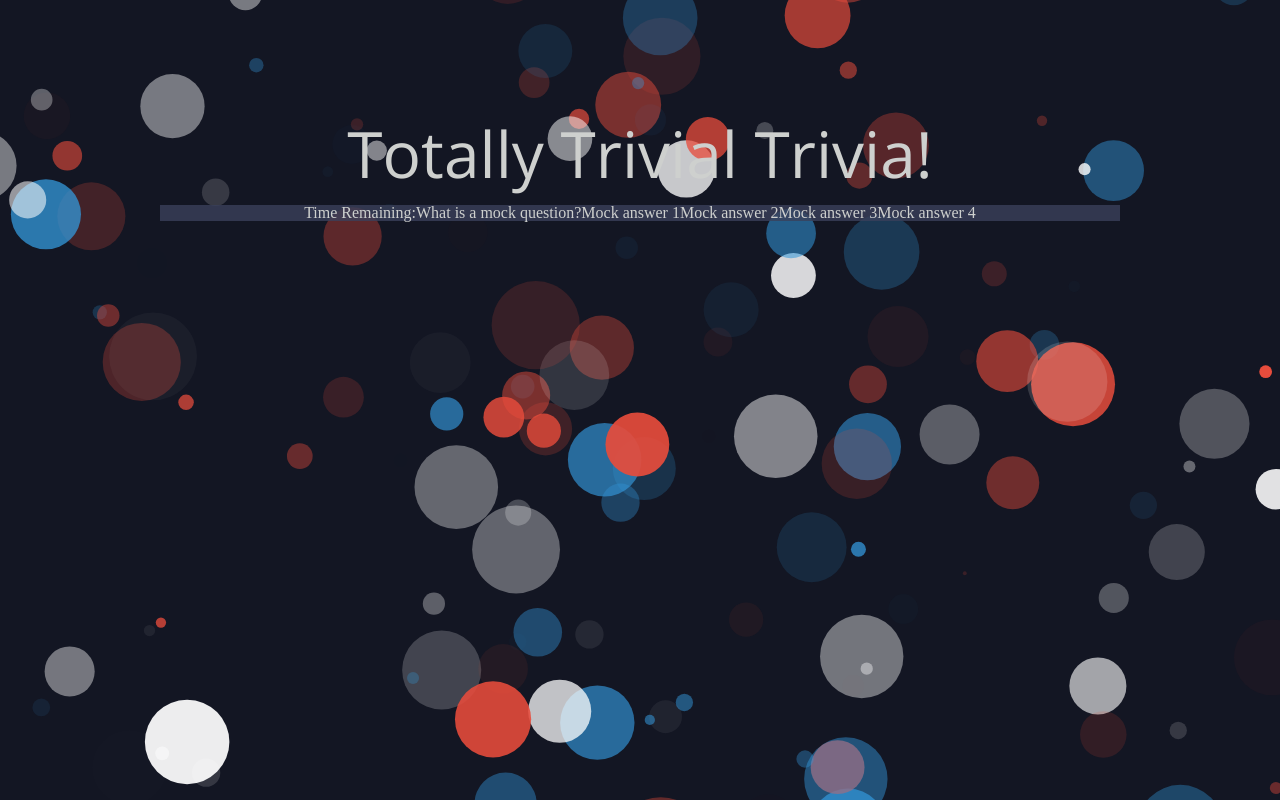
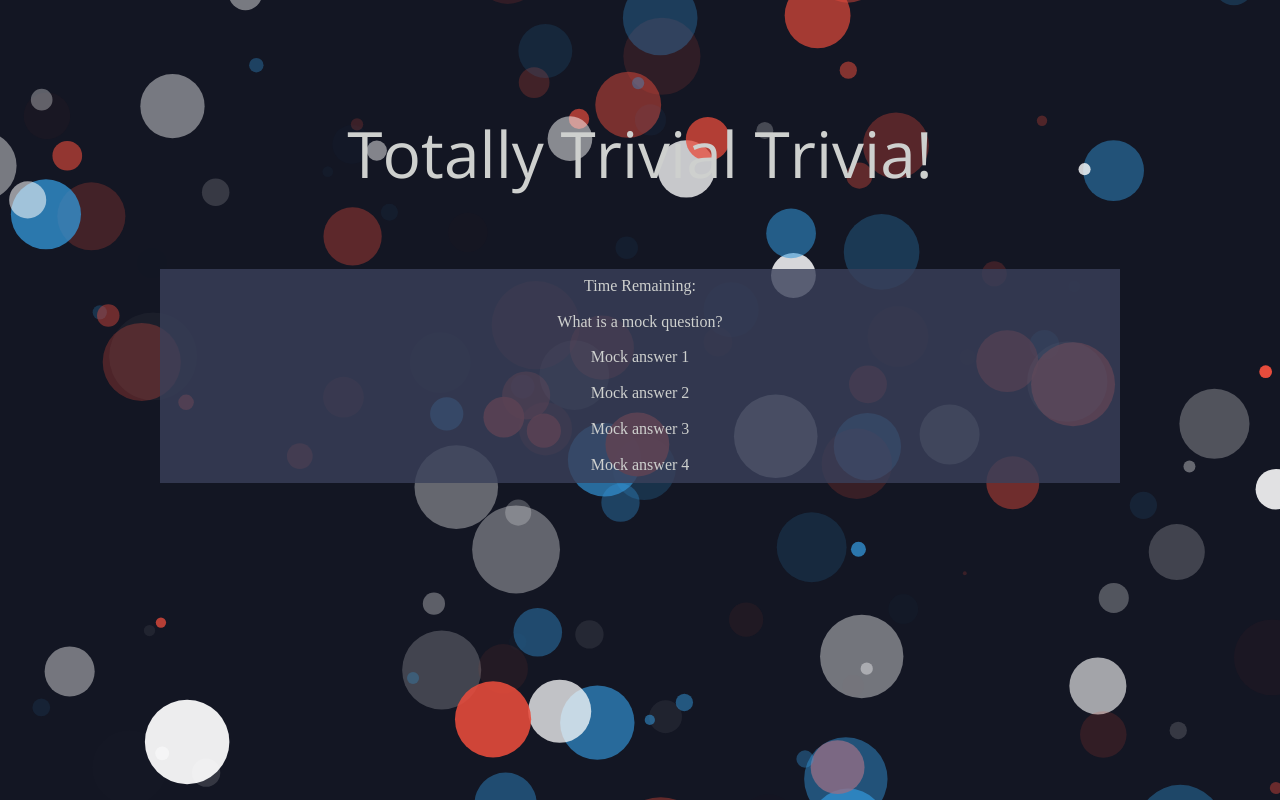
Before and after one commit to chris-aqui/TriviaGame, a website: page index.html in a window 1280 px wide. Both pictures are taken after a click on the button "Start". Drawn offline with nearby package versions, Linux system fonts and the light colour scheme.

Commit message:
game state with css and js added

```diff
--- a/assets/css/style.css
+++ b/assets/css/style.css
@@ -39,3 +39,33 @@ body {
   font-size: 18px;
   border-radius: 40px;
 }
+
+/*  */
+
+.set {
+  padding: 1%;
+  margin: auto;
+}
+
+/*  */
+
+.game-card {
+  margin: 5% auto;
+  /* height: ; */
+  padding: auto;
+  display: flex;
+  flex-direction: column;
+  align-items: center;
+  justify-content: center;
+}
+
+.setAns {
+  width: 100%;
+  text-align: center;
+  padding: 10px 5px;
+  margin: auto;
+}
+
+.setAns:hover {
+  border: 2px solid #ccc;
+}
--- a/assets/javascript/app.js
+++ b/assets/javascript/app.js
@@ -20,6 +20,7 @@ var incorrect = 0;
 
 $( document ).ready(function() {
   console.log( "ready!" );
+  $('#game').hide();
   $('#btnStart').on("click", function(){
     gameActive = true;
 
@@ -34,6 +35,7 @@ $( document ).ready(function() {
 //
 function start(){
  // will create the start buttong and do a condition go to to other function if pressed
+ $('#game').show();
  console.log('game started');
  $('#start-button').remove();
 genQuestion();
--- a/index.html
+++ b/index.html
@@ -37,7 +37,7 @@
   </div>
   <!--  -->
   <!-- my timer -->
-  <div id="game" class="card">
+  <div id="game" class="card game-card">
     <div id="" class="set">Time Remaining:
       <span id="timer" class="set"></span>
     </div>
@@ -45,10 +45,10 @@
     <!-- my question -->
     <div id="question" class="set"></div>
     <!-- my answer -->
-    <div id="answer1" class="set"></div>
-    <div id="answer2" class="set"></div>
-    <div id="answer3" class="set"></div>
-    <div id="answer4" class="set"></div>
+    <div id="answer1" class="setAns"></div>
+    <div id="answer2" class="setAns"></div>
+    <div id="answer3" class="setAns"></div>
+    <div id="answer4" class="setAns"></div>
   </div>
   <!--  -->
   <div id="end-game" class="card">
```
